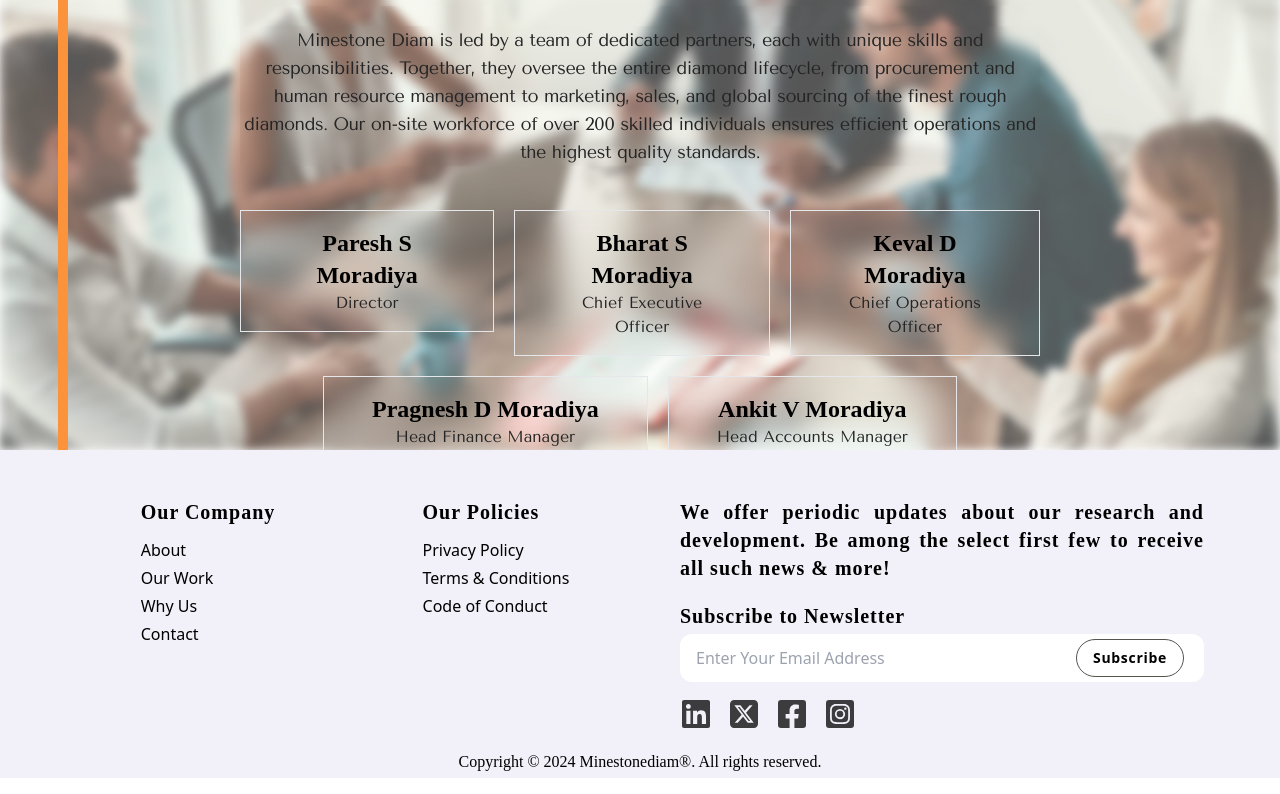
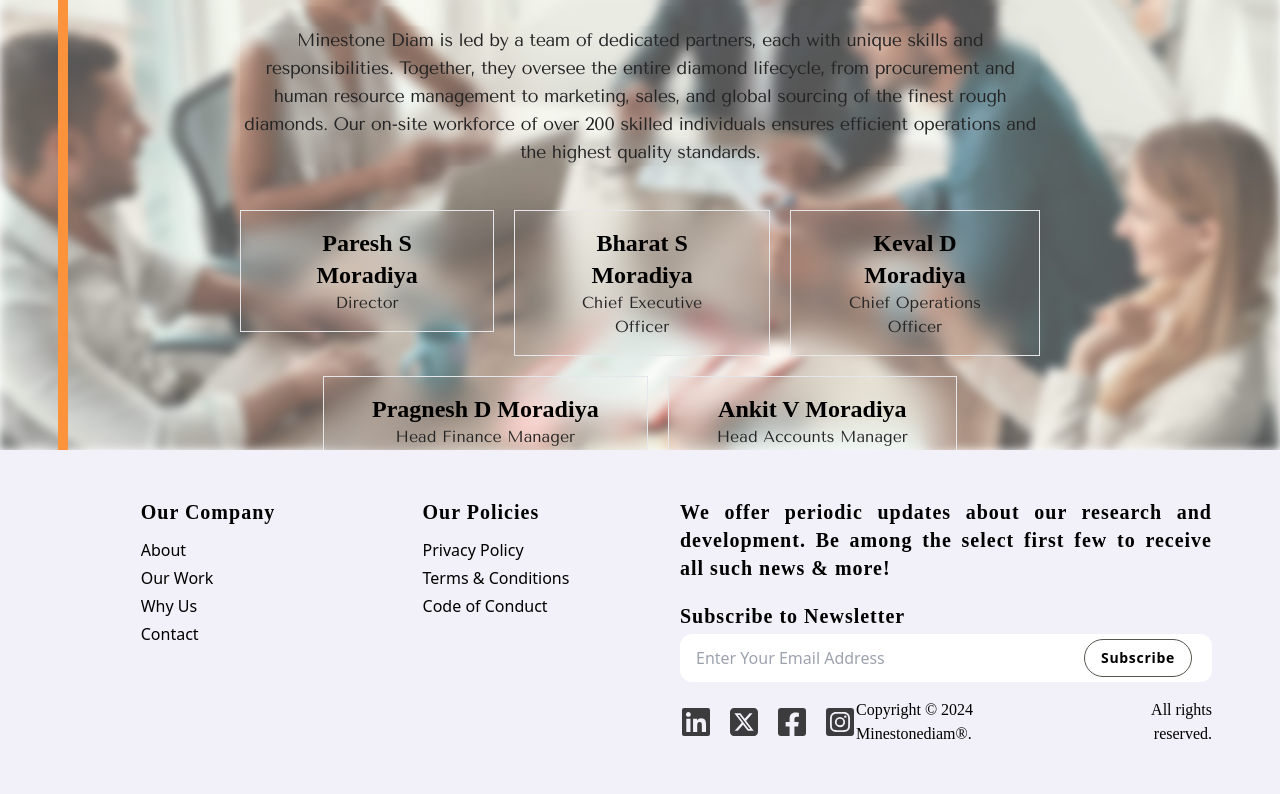
Before and after one commit to deep-sutariya/Minestone-Diam, a Next.js app: page /about in a window 1280 px wide. Shown: the part 2334-3128 px from the top of the page. Built offline with nearby package versions, Linux system fonts and the light colour scheme; a web font is replaced by a local one.

Commit message:
Fix: Footer

```diff
--- a/src/app/about/page.js
+++ b/src/app/about/page.js
@@ -3,7 +3,7 @@ import AboutPage from "@/components/AboutPage";
 export const metadata = {
   metadataBase: new URL('https://www.minestonediam.com'),
   title: {
-    template: '%s | Minestone Diam',
+    template: '%s',
     default: 'About Us | Minestone Diam',
   },
   keywords: [
--- a/src/app/layout.js
+++ b/src/app/layout.js
@@ -7,7 +7,7 @@ export const metadata = {
   metadataBase: new URL('https://www.minestonediam.com'),
   title: {
     template: '%s | Minestone Diam',
-    default: 'Minestone Diam',
+    default: '',
   },
   keywords: [
     'Minestone Diam', , 'diamonds', 'ethical diamonds', 'sustainable diamonds',
--- a/src/components/Footer.js
+++ b/src/components/Footer.js
@@ -42,7 +42,7 @@ const Footer = () => {
         </ul>
       </div>
 
-      <div className="col-span-2 px-3 lg:pl-10 row-span-2 lg:col-span-4 flex flex-col justify-center gap-y-5 mx-auto">
+      <div className="col-span-2 px-1 lg:pl-10 row-span-2 lg:col-span-4 flex flex-col justify-center gap-y-5 mx-auto">
         <h1 className=" font-heading font-semibold text-base sm:text-xl tracking-wider text-justify ">
           We offer periodic updates about our research and development. Be among
           the select first few to receive all such news & more!
@@ -57,7 +57,8 @@ const Footer = () => {
               Subscribe
             </div>
           </div>
-          <div className=" flex gap-x-2 md:gap-x-4 mt-3">
+          <div className=" flex justify-between items-center mt-3">
+            <div className=" flex gap-x-2 md:gap-x-4">
               <Link href="https://www.linkedin.com/company/minestonediam/">
                 <FaLinkedin className=" hover:opacity-85 w-6 h-6 sm:w-8 sm:h-8 opacity-75 hover:cursor-pointer" />
               </Link>
@@ -65,10 +66,12 @@ const Footer = () => {
               <FaFacebookSquare className=" hover:opacity-85 w-6 h-6 sm:w-8 sm:h-8 opacity-75 hover:cursor-pointer" />
               <FaInstagramSquare className=" hover:opacity-85 w-6 h-6 sm:w-8 sm:h-8 opacity-75 hover:cursor-pointer" />
             </div>
+            <div className="text-xs md:text-base font-heading flex flex-col md:flex-row gap-x-1">
+              <h1>Copyright © 2024 Minestonediam®.</h1>
+              <h1 className=" text-end">All rights reserved.</h1>
             </div>
           </div>
-      <div className=" absolute bottom-1 left-0 w-full text-center">
-        <h1 className=" font-heading">Copyright © 2024 Minestonediam®. All rights reserved.</h1>
+        </div>
       </div>
     </footer>
   );
```
Lines whose indentation alone changed are shown as unchanged.
